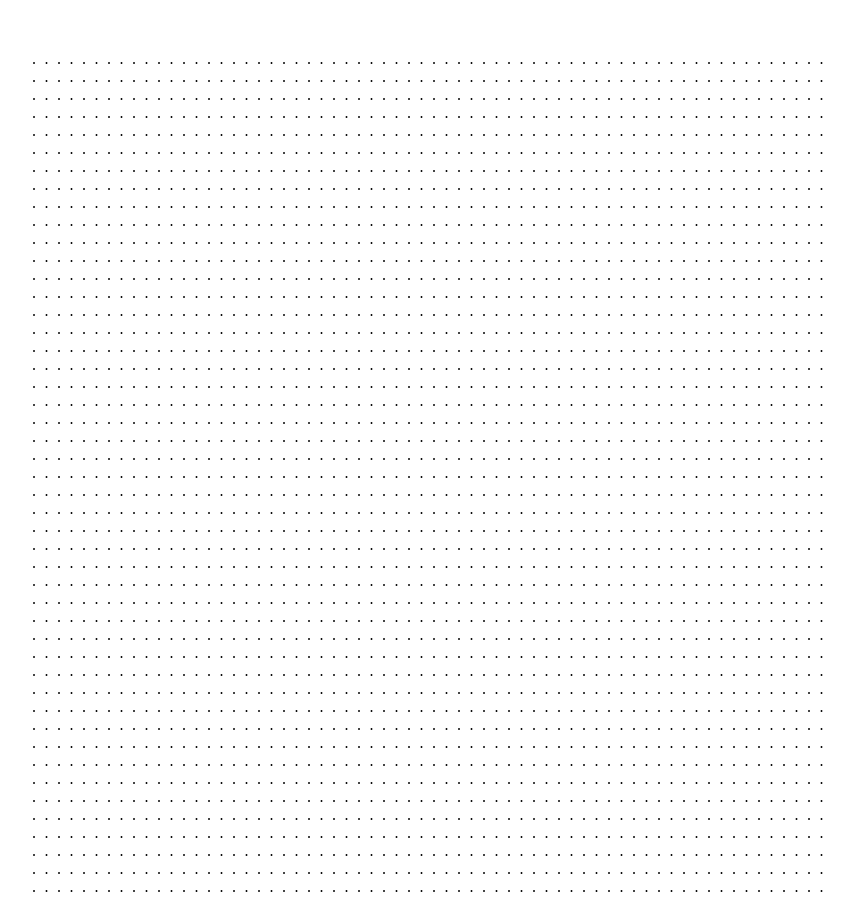
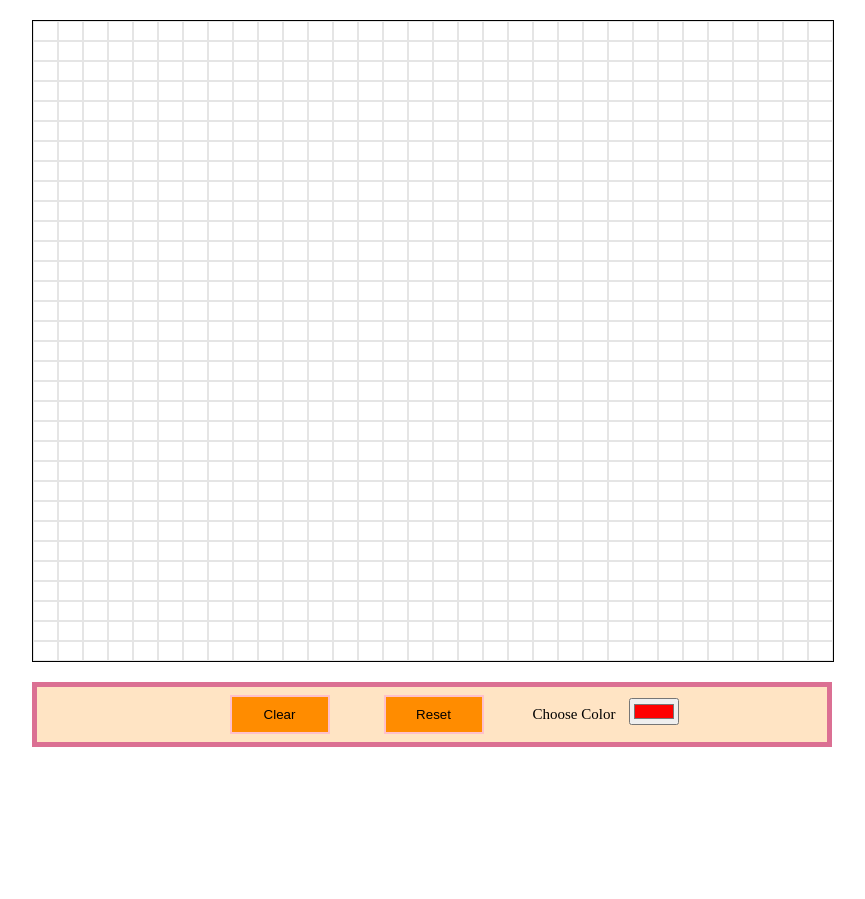
Before and after one commit to karthicbz/etch-a-sketch, a plain HTML site: page index.html in a window 1280 px wide. Shown: the top 899 px of the page, without its empty margins (208-1073 px from the left). After the commit the page ends 820 px from the top, so only its background shows below. Drawn offline with Linux system fonts and the light colour scheme.

Commit message:
correct grid overflow

```diff
--- a/index.html
+++ b/index.html
@@ -5,13 +5,51 @@
     <style>
         body{
             width: 800px;
-            margin: 50px auto 0;
+            height: 800px;
+            margin: 20px auto 0;
             box-sizing: border-box;
         }
         .container{
+            width: 100%;
+            max-height: 100%;
             display: grid;
-            margin-bottom: 50px;
+            margin-bottom: 20px;
+            border: 1px solid black;
+            overflow: hidden;
         }
+
+        .item{
+            border: 1px solid rgba(0, 0, 0, 0.1);
+        }
+
+        .clear, .reset{
+            padding: 10px;
+            background-color: darkorange;
+            border: 2px solid pink;
+            width: 100px;
+            outline: none;
+            margin-left: 50px;
+        }
+
+        .controls{
+            background-color: bisque;
+            text-align: center;
+            padding: 8px;
+            border: 5px solid palevioletred;
+        }
+
+        ul{
+            display: inline-block;
+            margin: 0;
+        }
+
+        li{
+            display: inline;
+            list-style-type: none;
+            font-size: 15px;
+            padding: 5px;
+        }
+
     </style>
     <body>
         <div class="container">
@@ -20,12 +58,15 @@
         <div class="controls">
             <button class="clear">Clear</button>
             <button class="reset">Reset</button>
-            <input type="color" name="favcolor" value="#ff0000"
-            class="sketchColor">
+            <ul>
+                <li>Choose Color</li>
+                <li><input type="color" name="favcolor" value="#ff0000"
+                    class="sketchColor"></li>
+            </ul>
         </div>
     </body>
     <script>
-        let gridSize = 64;
+        let gridSize = 32;
         const container = document.querySelector('.container');
         const clearColor = document.querySelector('.clear');
         const resetGrid = document.querySelector('.reset');
@@ -36,14 +77,14 @@
             for(let i=0; i<size; i++){
                 for(let j=1; j<size+1; j++){
                     let item = document.createElement('div');
-                    item.textContent = '.';
+                    item.textContent = '\xa0';
                     item.classList.add('item');
                     // item.setAttribute("id", "item");
                     container.appendChild(item);
                 }
             }
-            container.style.gridTemplateColumns = 'repeat('+size+',1fr)';
-            container.style.gridTemplateRows = 'repeat('+size+')';
+            container.style.gridTemplateColumns = 'repeat('+size+', minmax(0,1fr))';
+            container.style.gridTemplateRows = 'repeat('+size+', minmax(0, 1fr))';
         }
 
         makeItems(gridSize);
@@ -54,9 +95,26 @@
                 var parentDiv = list.parentNode;
                     parentDiv.removeChild(list);
             })
-            let gridSize = prompt('What is the new grid value?');
+            let gridSize = prompt('What is the new grid value?', 32);
             makeItems(Number(gridSize));
         }
+
+        resetGrid.addEventListener('click', ()=>{
+            gridReset();
+
+            const items = document.querySelectorAll('.item');
+            items.forEach((item)=>{
+                item.addEventListener('mouseover', (e)=>{
+                    e.target.style.background = sketchColor.value;
+                });
+            });
+
+            clearColor.addEventListener('click', ()=>{
+                items.forEach((item)=>{
+                    item.style.background = '';
+                });
+            });
+        })
 
         const items = document.querySelectorAll('.item');
         items.forEach((item)=>{
@@ -71,10 +129,5 @@
             });
         });
 
-        resetGrid.addEventListener('click', ()=>{
-            gridReset();
-        })
-
-
     </script>
 </html>
```
